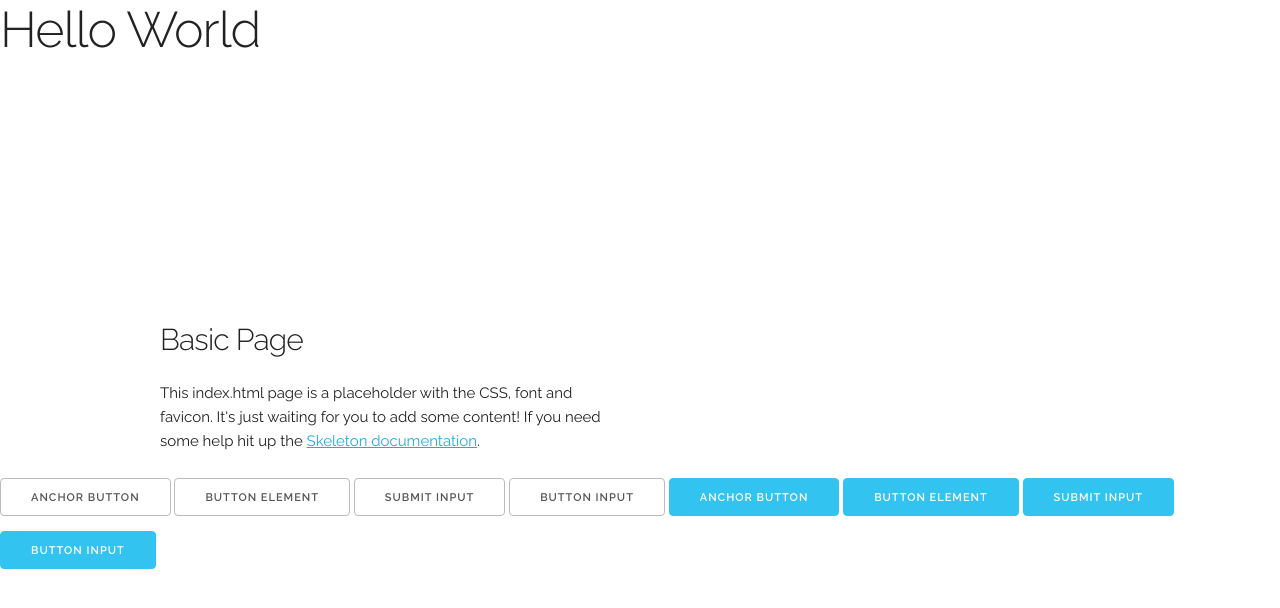
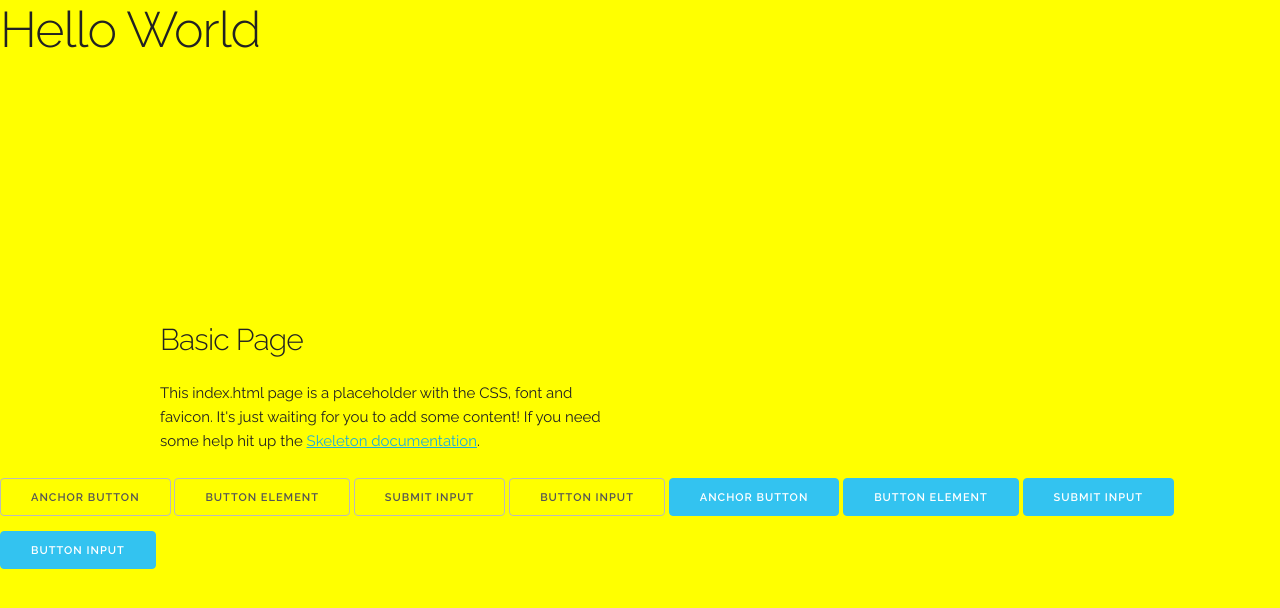
Before and after one commit to frenem/frenem.github.io, a plain HTML site: page index.html in a window 1280 px wide. Drawn offline with Linux system fonts and the light colour scheme.

```diff
--- a/css/skeleton.css
+++ b/css/skeleton.css
@@ -125,7 +125,8 @@
   line-height: 1.6;
   font-weight: 400;
   font-family: "Raleway", "HelveticaNeue", "Helvetica Neue", Helvetica, Arial, sans-serif;
-  color: #222; }
+  color: #222;
+  background-color: yellow;}
 
 
 /* Typography
```
